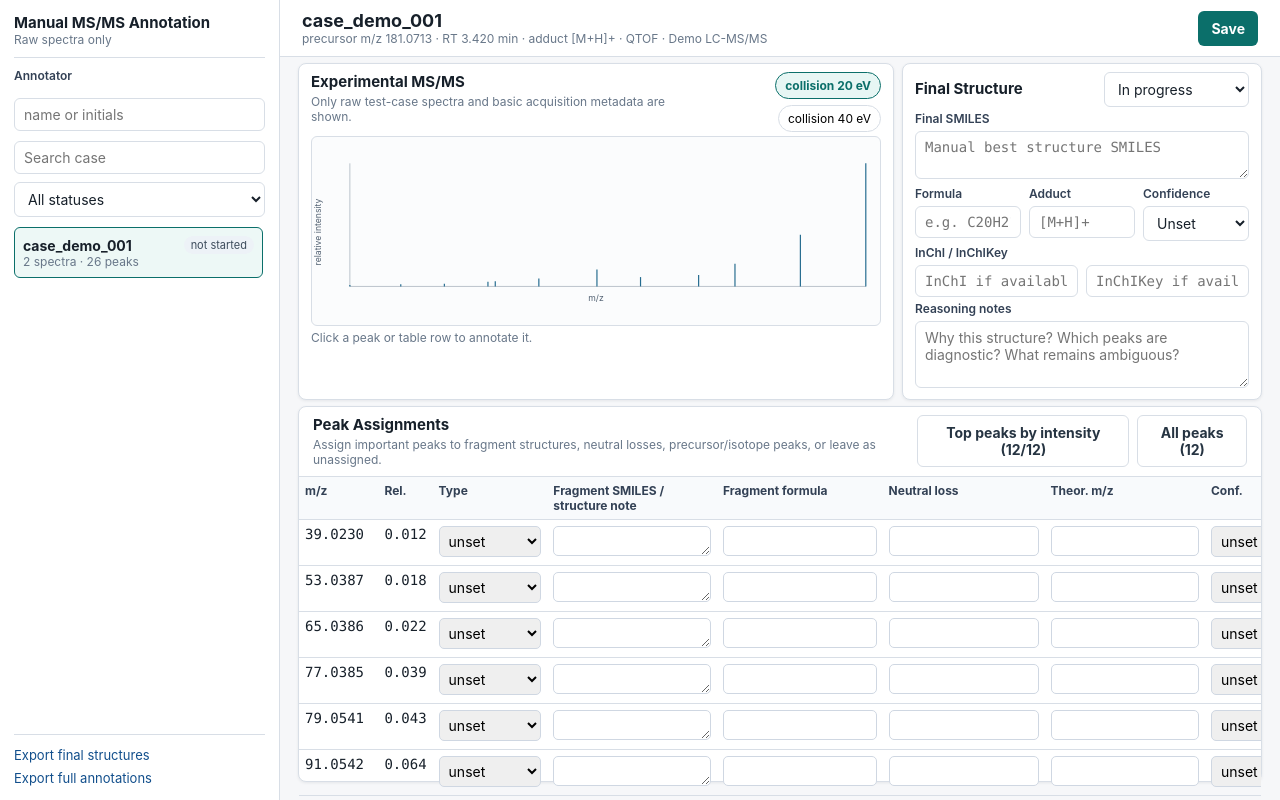
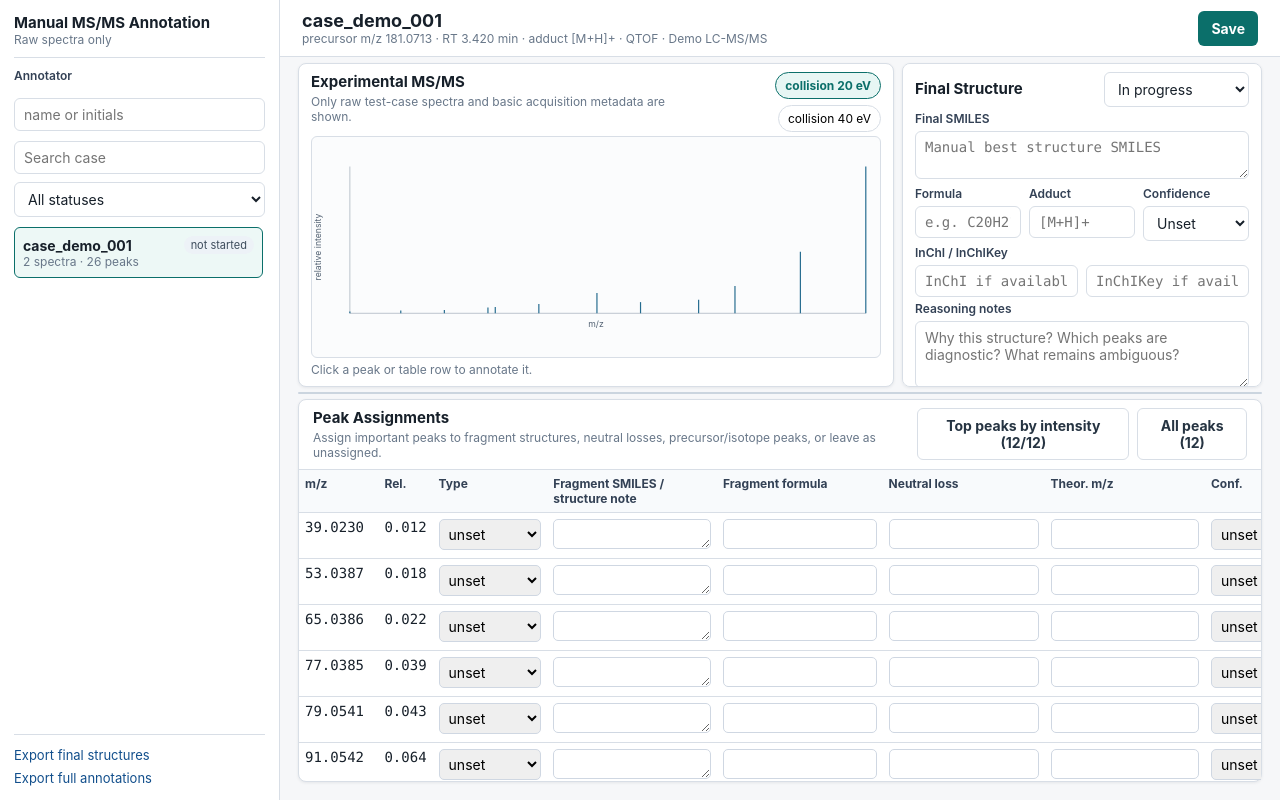
Before and after one commit to Zi-hang-Zhou/ms-ms-pred-annotations, a Flask app: page / in a window 1280 px wide. Run offline with Flask 3, Linux system fonts and the light colour scheme.

Commit message:
Add resizable annotation workspace

```diff
--- a/static/app.js
+++ b/static/app.js
@@ -30,6 +30,7 @@ const els = {
   assignmentBody: document.getElementById("assignmentBody"),
   showTopPeaksBtn: document.getElementById("showTopPeaksBtn"),
   showAllPeaksBtn: document.getElementById("showAllPeaksBtn"),
+  layoutResizeHandle: document.getElementById("layoutResizeHandle"),
   toast: document.getElementById("toast"),
 };
 
@@ -50,6 +51,9 @@ const ASSIGNMENT_TYPES = [
 ];
 
 const CONFIDENCES = ["", "high", "medium", "low", "ambiguous"];
+const UPPER_PANEL_HEIGHT_KEY = "annotationUpperPanelHeight";
+const MIN_UPPER_PANEL_HEIGHT = 250;
+const MIN_ASSIGNMENT_HEIGHT = 280;
 
 function init() {
   els.annotator.value = localStorage.getItem("annotator") || "";
@@ -80,6 +84,7 @@ function init() {
     els.globalNotes,
   ].forEach((el) => el.addEventListener("input", markDirty));
 
+  setupLayoutResize();
   loadCases();
 }
 
@@ -212,7 +217,7 @@ function renderSpectrum() {
   }
   const peaks = spec.peaks;
   const width = Math.max(720, els.spectrumPlot.clientWidth || 720);
-  const height = 190;
+  const height = Math.max(120, els.spectrumPlot.clientHeight || 190);
   const pad = { left: 48, right: 18, top: 8, bottom: 26 };
   const mzMin = Math.min(...peaks.map((p) => p.mz));
   const mzMax = Math.max(...peaks.map((p) => p.mz));
@@ -242,6 +247,67 @@ function renderSpectrum() {
     line.addEventListener("mousemove", (event) => showPeakTooltip(event, line));
     line.addEventListener("mouseleave", hidePeakTooltip);
   });
+}
+
+function setupLayoutResize() {
+  const savedHeight = Number(localStorage.getItem(UPPER_PANEL_HEIGHT_KEY));
+  if (Number.isFinite(savedHeight) && savedHeight > 0) {
+    setUpperPanelHeight(savedHeight, false);
+  }
+
+  els.layoutResizeHandle.addEventListener("pointerdown", (event) => {
+    event.preventDefault();
+    document.body.classList.add("resizing-layout");
+    els.layoutResizeHandle.setPointerCapture(event.pointerId);
+
+    const onPointerMove = (moveEvent) => {
+      const gridTop = document.querySelector(".content-grid").getBoundingClientRect().top;
+      setUpperPanelHeight(moveEvent.clientY - gridTop, true);
+    };
+
+    const onPointerUp = () => {
+      document.body.classList.remove("resizing-layout");
+      window.removeEventListener("pointermove", onPointerMove);
+      window.removeEventListener("pointerup", onPointerUp);
+    };
+
+    window.addEventListener("pointermove", onPointerMove);
+    window.addEventListener("pointerup", onPointerUp);
+  });
+
+  els.layoutResizeHandle.addEventListener("keydown", (event) => {
+    if (!["ArrowUp", "ArrowDown"].includes(event.key)) return;
+    event.preventDefault();
+    const current = getUpperPanelHeight();
+    setUpperPanelHeight(current + (event.key === "ArrowDown" ? 24 : -24), true);
+  });
+
+  window.addEventListener("resize", () => {
+    setUpperPanelHeight(getUpperPanelHeight(), false);
+    renderSpectrum();
+  });
+}
+
+function getUpperPanelHeight() {
+  const raw = getComputedStyle(document.documentElement).getPropertyValue("--upper-panel-height");
+  return Number.parseFloat(raw) || 330;
+}
+
+function setUpperPanelHeight(height, persist) {
+  const workspace = document.querySelector(".workspace");
+  const topbar = document.querySelector(".topbar");
+  const maxHeight = Math.max(
+    MIN_UPPER_PANEL_HEIGHT,
+    workspace.clientHeight - topbar.offsetHeight - MIN_ASSIGNMENT_HEIGHT - 34
+  );
+  const nextHeight = Math.min(Math.max(height, MIN_UPPER_PANEL_HEIGHT), maxHeight);
+  document.documentElement.style.setProperty("--upper-panel-height", `${Math.round(nextHeight)}px`);
+  if (persist) {
+    localStorage.setItem(UPPER_PANEL_HEIGHT_KEY, String(Math.round(nextHeight)));
+  }
+  if (state.currentCase) {
+    window.requestAnimationFrame(renderSpectrum);
+  }
 }
 
 function renderAssignments() {
--- a/static/style.css
+++ b/static/style.css
@@ -1,5 +1,6 @@
 :root {
   color-scheme: light;
+  --upper-panel-height: 330px;
   --bg: #f6f7f9;
   --panel: #ffffff;
   --panel-2: #f0f3f6;
@@ -187,7 +188,7 @@ textarea {
 .workspace {
   min-width: 0;
   min-height: 0;
-  overflow: auto;
+  overflow: hidden;
   display: flex;
   flex-direction: column;
 }
@@ -197,6 +198,7 @@ textarea {
   border-bottom: 1px solid var(--border);
   padding: 10px 22px;
   display: flex;
+  flex: 0 0 auto;
   align-items: center;
   justify-content: space-between;
   gap: 16px;
@@ -240,6 +242,10 @@ textarea {
 .content-grid {
   display: grid;
   grid-template-columns: minmax(0, 1.45fr) minmax(360px, 0.75fr);
+  align-items: stretch;
+  flex: 0 0 var(--upper-panel-height);
+  height: var(--upper-panel-height);
+  min-height: 250px;
   gap: 8px;
   padding: 6px 18px 0;
 }
@@ -256,11 +262,57 @@ textarea {
 .spectrum-panel,
 .structure-panel {
   padding: 8px 12px;
+  min-height: 0;
+}
+
+.spectrum-panel {
+  display: flex;
+  flex-direction: column;
+}
+
+.structure-panel {
+  overflow: auto;
 }
 
 .assignment-panel {
-  margin: 6px 18px 18px;
-  min-height: 340px;
+  display: flex;
+  flex: 1 1 auto;
+  flex-direction: column;
+  min-height: 0;
+  margin: 0 18px 18px;
+}
+
+.layout-resize-handle {
+  flex: 0 0 12px;
+  margin: 0 18px;
+  cursor: row-resize;
+  position: relative;
+  touch-action: none;
+}
+
+.layout-resize-handle::before {
+  content: "";
+  position: absolute;
+  left: 0;
+  right: 0;
+  top: 5px;
+  height: 2px;
+  border-radius: 999px;
+  background: #cbd5df;
+}
+
+.layout-resize-handle:hover::before,
+.layout-resize-handle:focus-visible::before {
+  background: var(--accent);
+}
+
+.layout-resize-handle:focus-visible {
+  outline: none;
+}
+
+.resizing-layout {
+  cursor: row-resize;
+  user-select: none;
 }
 
 .panel-header {
@@ -309,7 +361,8 @@ h2 {
 
 .spectrum-plot {
   width: 100%;
-  height: 190px;
+  flex: 1 1 auto;
+  min-height: 120px;
   border: 1px solid var(--border);
   border-radius: 6px;
   background: #fbfcfd;
@@ -337,6 +390,7 @@ h2 {
 }
 
 .assignment-panel .panel-header {
+  flex: 0 0 auto;
   padding: 8px 14px 5px;
 }
 
@@ -346,8 +400,8 @@ h2 {
 }
 
 .table-wrap {
-  max-height: calc(100vh - 450px);
-  min-height: 460px;
+  flex: 1 1 auto;
+  min-height: 0;
   overflow: auto;
   border-top: 1px solid var(--border);
 }
@@ -466,6 +520,25 @@ h2 {
 
   .content-grid {
     grid-template-columns: 1fr;
+    flex: 0 0 auto;
+    height: auto;
+  }
+
+  .workspace {
+    overflow: auto;
+  }
+
+  .layout-resize-handle {
+    display: none;
+  }
+
+  .spectrum-plot {
+    flex: none;
+    height: 220px;
+  }
+
+  .assignment-panel {
+    min-height: 420px;
   }
 
   .form-row,
--- a/templates/index.html
+++ b/templates/index.html
@@ -105,6 +105,8 @@
           </div>
         </section>
 
+        <div id="layoutResizeHandle" class="layout-resize-handle" role="separator" aria-orientation="horizontal" aria-label="Resize upper panels" tabindex="0"></div>
+
         <section class="assignment-panel">
           <div class="panel-header compact">
             <div>
```
